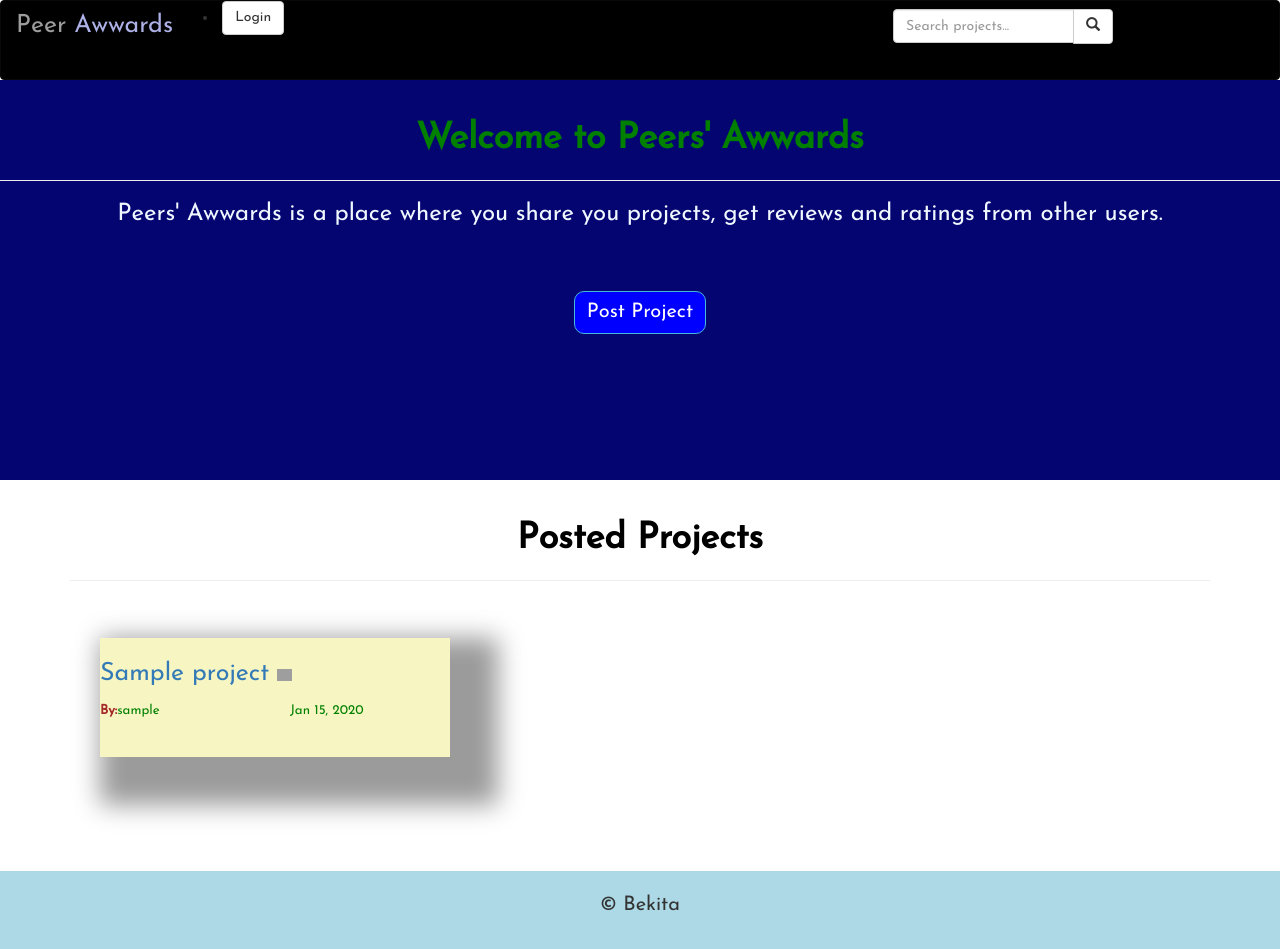
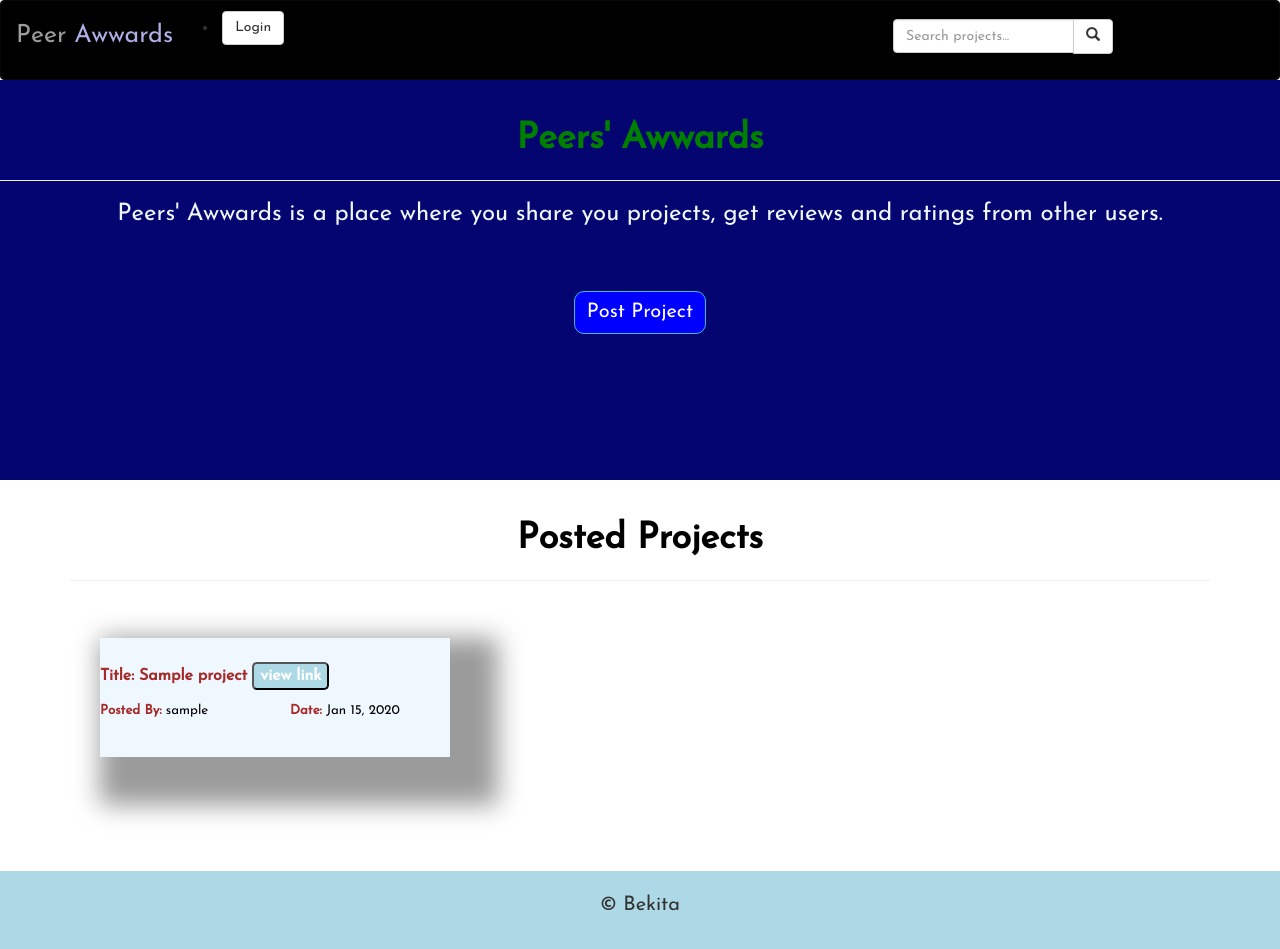
Before and after one commit to BECKY-OCHOLLA/Awwards-clone, a Django app: page / in a window 1280 px wide. Run offline with Django 3.2, Linux system fonts and the light colour scheme; tables that the repository leaves empty hold one stand-in row (values such as "Sample post"); some libraries are stand-ins or nearby versions; grey boxes are pictures that could not be loaded.

```diff
--- a/awwardsApp/templates/index.html
+++ b/awwardsApp/templates/index.html
@@ -54,7 +54,7 @@ h1{
 <div id="home">
     <div id="overlay" class="row">
         <div class="intro col-md-12 text-center ">
-            <h1 id="welcome_text">Welcome to Peers' Awwards</h1>
+            <h1 id="welcome_text">Peers' Awwards</h1>
             <hr>
             <h3 id="description" style="margin-bottom: 5%;color: aliceblue;">Peers' Awwards is a place where you share you projects,
                 get reviews and ratings from other users.</h3>
@@ -71,7 +71,7 @@ h1{
         {% for project in projects%}
         <div class="col-lg-4 projects">
             <div
-                style="background-color: rgb(247, 246, 194);box-sizing: border-box; margin-top:5%;box-shadow: 3vh 3vh 3vh 3vh rgb(156, 155, 155);">
+                style="background-color:aliceblue;box-sizing: border-box; margin-top:5%;box-shadow: 3vh 3vh 3vh 3vh rgb(156, 155, 155);">
                 <div class="fadeoverlay">
                     <a href="{% url 'view_project' id=project.id %}">
                         <img src="{{project.image.url}}" class="img-responsive" alt="{{image.name}}"
@@ -82,16 +82,15 @@ h1{
                 </div>
                 <div class="row" style="padding-top: 5%">
                     <div class="col-md-12">
-                        <p><a href="{{project.url}}" class="text-right" style="text-decoration: none;">
-                                {{project.title}} <img
-                                    src="https://img.icons8.com/color/48/000000/circled-up-right--v1.png"
-                                    style="width:15px;height:auto" />
+                        <p><a href="{{project.url}}" class="text-centre" style="text-decoration: none;"><span style="color: brown;font-weight: bold;font-size: 16px;">Title: </pan>
+                                {{project.title}} <button style="font-size: 16px;border-radius: 5px;text-align: center;background-color:lightblue;color: white;">view link</button>
+
                             </a></p>
                     </div>
                 </div>
-                <div class="row" style="padding-bottom: 5% ;font-size:10pt; color: green;">
-                    <div class="col-md-6" style="padding-bottom: 5%"> <span style = "color: brown; font-weight:600">By:</span>{{project.user.username}}</span></div>
-                    <div class="col-md-6">{{project.date|date:"M d, Y" }} </div>
+                <div class="row" style="padding-bottom: 5% ;font-size:10pt; color:Black;">
+                    <div class="col-md-6" style="padding-bottom: 5%"> <span style = "color: brown; font-weight:600">Posted By: </span>{{project.user.username}}</span></div>
+                    <div class="col-md-6"> <Span style="color: brown;font-weight: bold;">Date: </Span>{{project.date|date:"M d, Y" }} </div>
                 </div>
             </div>
         </div>
--- a/awwardsApp/templates/navbar.html
+++ b/awwardsApp/templates/navbar.html
@@ -11,7 +11,7 @@
 
 <body>
     <nav class="navbar navbar-inverse" style="background-color: black;height: 80px;">
-        <div class="container-fluid">
+        <div class="container-fluid" style="margin-top: 10px;">
             <div class="navbar-header" style="font-size: 30px;">
                 <a class="navbar-brand" href="{% url 'index' %}" style="font-size: 25px;">Peer <span style="color: rgb(173, 177, 230);">Awwards</span></a>
             </div>
```
Also changed, not shown: awwards/settings.py (+4 -3 lines).
